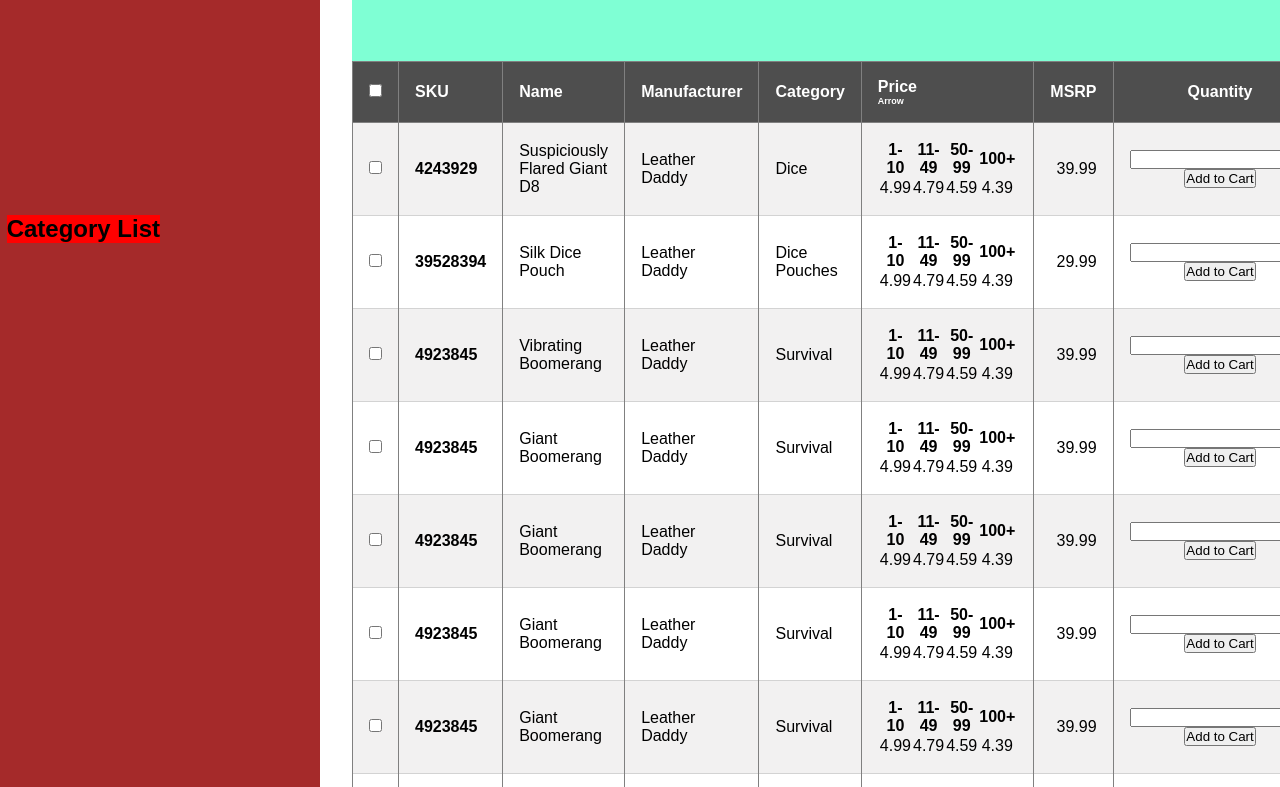
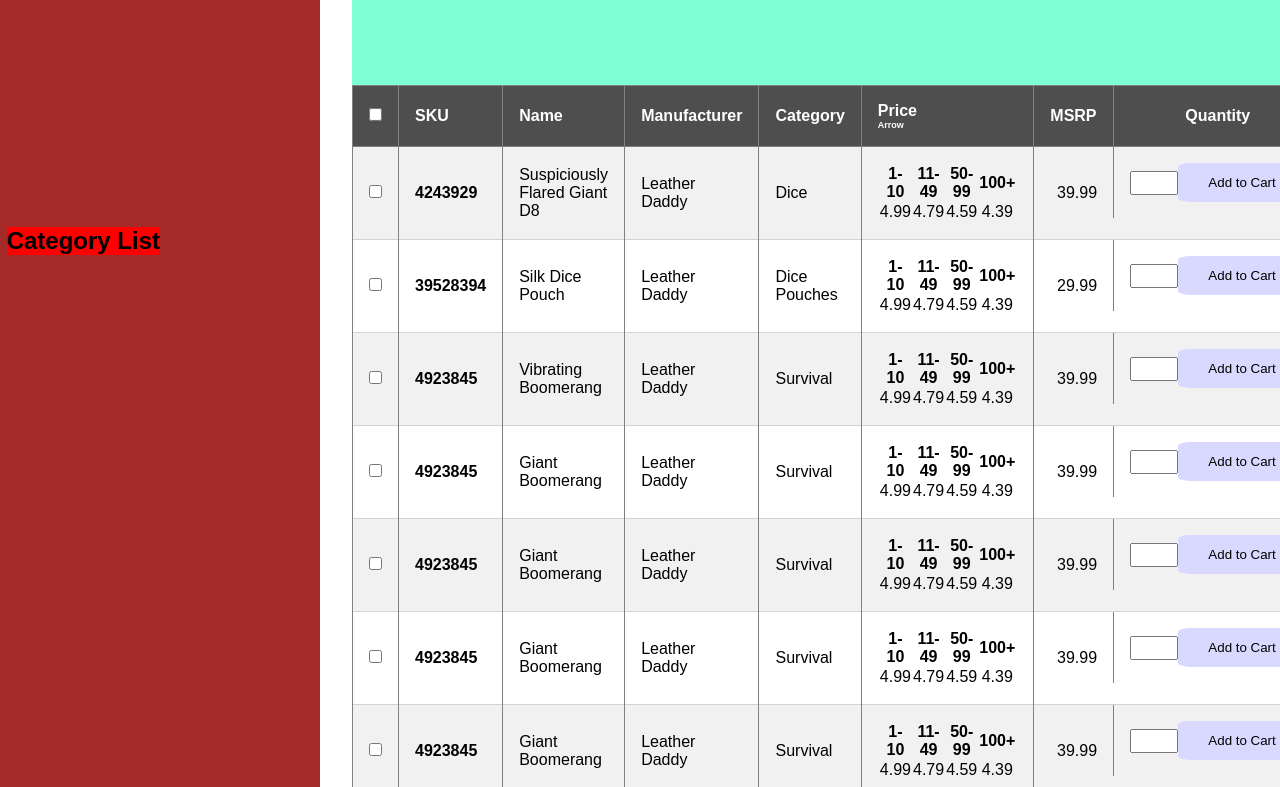
Before and after one commit to DylanMathews/CHCPrototype, a plain HTML site: page index.html in a window 1280 px wide. Shown: the part 1360-2147 px from the top of the page. Drawn offline with Linux system fonts and the light colour scheme.

Commit message:
Add rough styling to quantity/purchase component

```diff
--- a/styles.css
+++ b/styles.css
@@ -298,6 +298,26 @@ table.manufacturer-info >  tbody > tr > th, table.manufacturer-info > tbody > tr
     padding: 0 1rem;
 }
 
+/* Product Quantity */
+td.product-quantity {
+    display: flex;
+    justify-content: space-around;
+    align-items: center;
+}
+.product-quantity > input {
+    font-size: 1rem;
+    width: 3rem;
+    height: 1.5rem;
+}
+/* Add To Cart Button */
+button.add-to-cart {
+    box-sizing: content-box;
+    padding: 0.75rem 1.5rem;
+    background-color: rgb(217, 217, 255);
+    border-radius: 10%;
+    border: none;
+    min-width: 5rem;
+}
 /* Search Component */
 .search {
     background-color: yellow;
```
